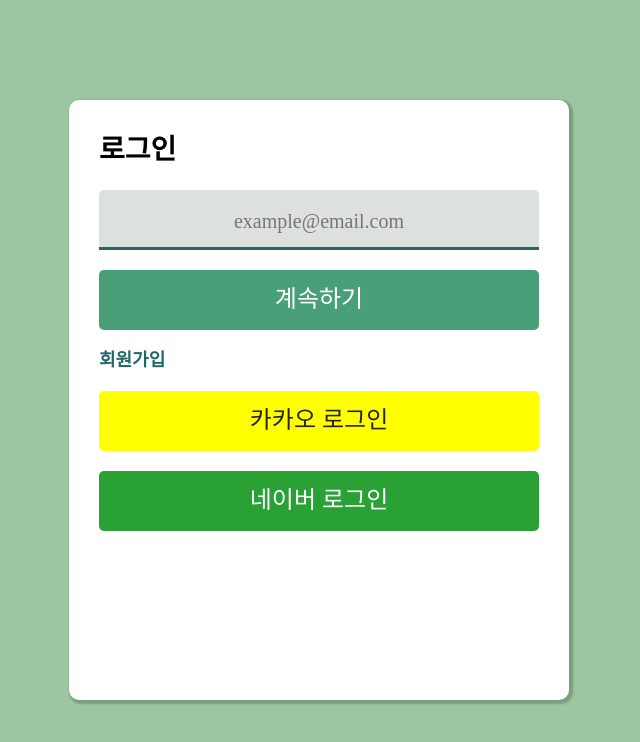
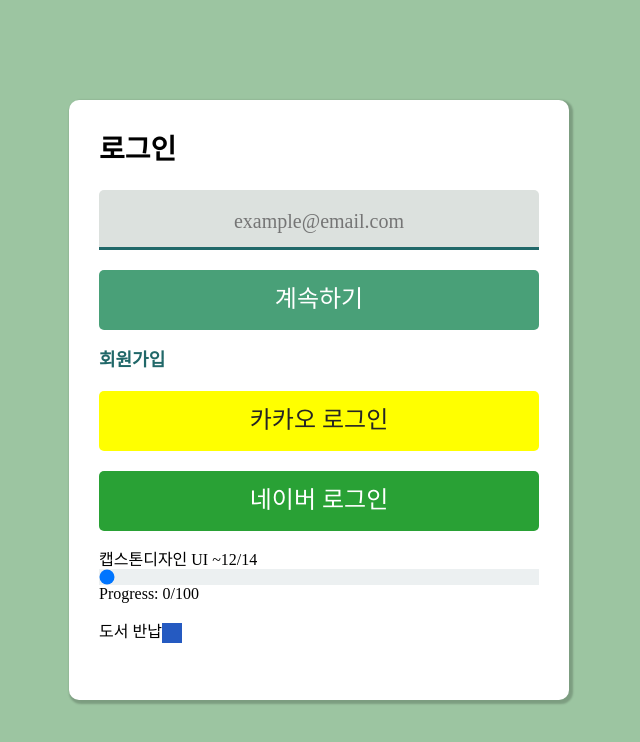
Before and after one commit to KimMalIng/Frontend, a Next.js app: page / in a window 1280 px wide. Shown: the top 742 px of the page, without its empty margins (321-961 px from the left). Built offline with nearby package versions, Linux system fonts and the light colour scheme.

Commit message:
Update : Login buttons

```diff
--- a/src/Presentation/Component/index.ts
+++ b/src/Presentation/Component/index.ts
@@ -1,5 +1,6 @@
 import Input from './input';
 import Button from './button';
+import Todo from './todo';
 export {
-  Input, Button
+  Input, Button, Todo
 }
--- /dev/null
+++ b/src/Presentation/Component/todo.tsx
@@ -0,0 +1,49 @@
+import { TodoProps } from "@/Presentation/Type";
+import style from '@/Presentation/Style/Todo.module.css'
+import React, { ChangeEventHandler, MouseEventHandler, useState } from "react";
+import Button from "./button";
+
+const Todo = ({ todoName, isTodoCheck }: TodoProps) => {
+    // isTodoCheck === false, make progress bar
+    const [sliderValue, setSliderValue] = useState(0);
+    const handleSliderChange = (event: React.ChangeEvent<HTMLInputElement>) => {
+        const newValue = parseInt(event.target.value, 10);
+        setSliderValue(newValue);
+    };
+    const calculateFillPercentage = () => { return (sliderValue / 100) * 100; };
+
+    // isTodoCheck ===true, make toggle button
+    const [ isDone, setIsDone ] = useState(false);
+    const handleDone:MouseEventHandler<HTMLButtonElement> = (e) => {
+        setIsDone((prev)=>!prev);
+    }
+    if (isTodoCheck) {
+        return (
+            <div className={style.TodoCheck}>
+                <h2>{todoName}</h2>
+                <button style={{width:"20px", height:"20px", backgroundColor:"#255Ac1"}}
+                onClick={handleDone}/>
+            </div>)
+    } else {
+        return (
+            <div className={style.TodoProgress}>
+                <h2>{todoName}</h2>
+                <input
+                    type="range"
+                    min={0}
+                    max={100}
+                    step={10}
+                    value={sliderValue}
+                    onChange={handleSliderChange}
+                    style={{
+                        background: `linear-gradient(to right, #3498db 0%, #3498db ${calculateFillPercentage()}%, #ecf0f1 ${calculateFillPercentage()}%, #ecf0f1 100%)`,
+                    }}
+                />
+                <div>Progress: {sliderValue}/{100}</div>
+            </div>
+        );
+    }
+
+}
+
+export default Todo;
--- a/src/Presentation/Container/Login/index.tsx
+++ b/src/Presentation/Container/Login/index.tsx
@@ -1,7 +1,7 @@
 import { useState, ChangeEventHandler, MouseEventHandler, ButtonHTMLAttributes } from 'react';
 import { Input } from '@/Presentation/Component';
 import { Button } from '@/Presentation/Component';
-
+import { Todo } from '@/Presentation/Component'
 import style from '@/Presentation/Style/Login.module.css';
 
 const Login = () => {
@@ -37,7 +37,6 @@ const Login = () => {
           onClick={loginClick}
         />
         <h3>회원가입</h3>
-
         <Button
           width="100%"
           height="60px"
@@ -48,7 +47,6 @@ const Login = () => {
           imgsrc='#'
           onClick={loginClick}
         />
-
         <Button
           width="100%"
           height="60px"
@@ -59,6 +57,15 @@ const Login = () => {
           imgsrc='#'
           onClick={loginClick}
         />
+        <Todo
+          todoName='캡스톤디자인 UI ~12/14'
+          isTodoCheck={false}
+        />
+
+        <Todo
+          todoName='도서 반납'
+          isTodoCheck={true}
+        />
       </div>
     </div>
   );
--- /dev/null
+++ b/src/Presentation/Style/Todo.module.css
@@ -0,0 +1,11 @@
+.TodoProgress {
+    display: flex;
+    flex-direction: column;
+    justify-content: center;
+}
+
+.TodoCheck {
+    display: flex;
+    flex-direction: row;
+    justify-content: left;
+}
--- a/src/Presentation/Type/index.ts
+++ b/src/Presentation/Type/index.ts
@@ -1,2 +1,3 @@
 export * from './input';
 export * from './button';
+export * from './todo';
--- /dev/null
+++ b/src/Presentation/Type/todo.ts
@@ -0,0 +1,10 @@
+import { ChangeEvent, ChangeEventHandler } from "react";
+
+type TodoProps = {
+    todoName: string;
+    isTodoCheck: boolean;
+}
+
+export type {
+    TodoProps
+};
```
